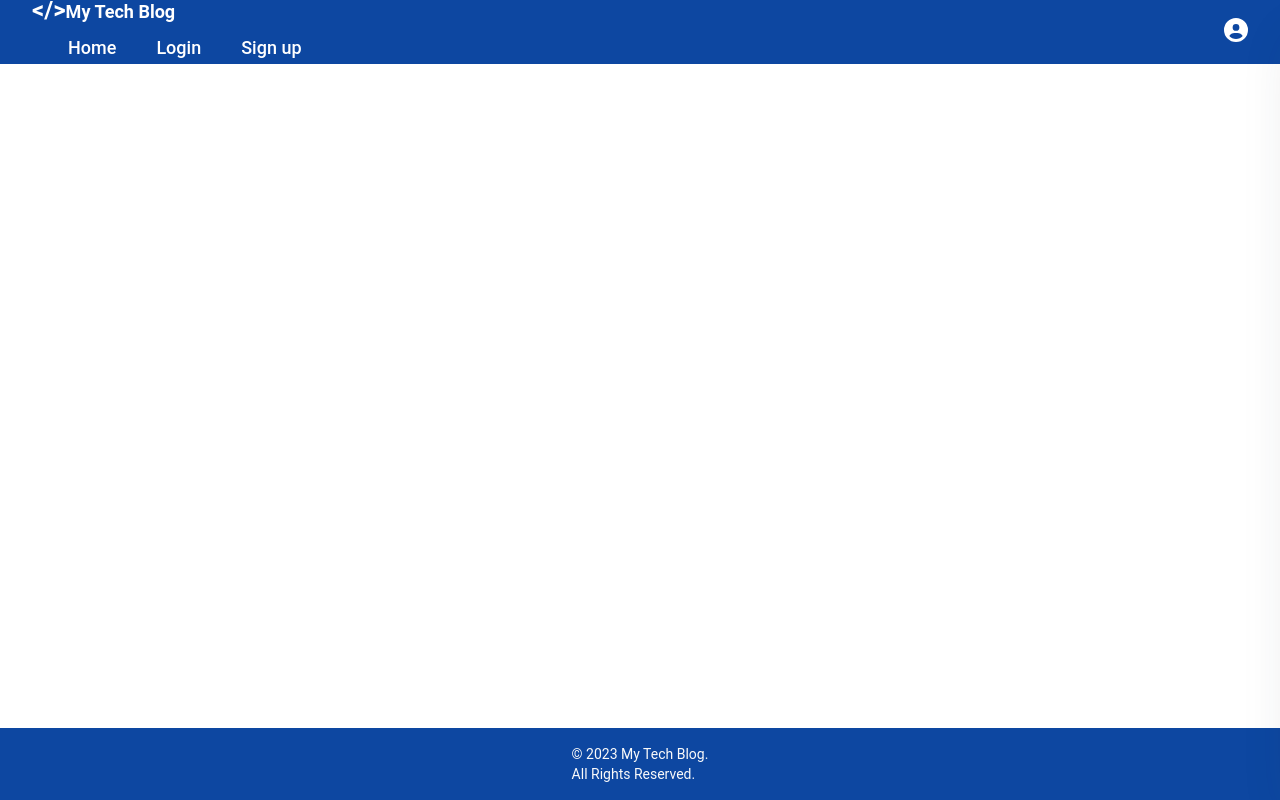
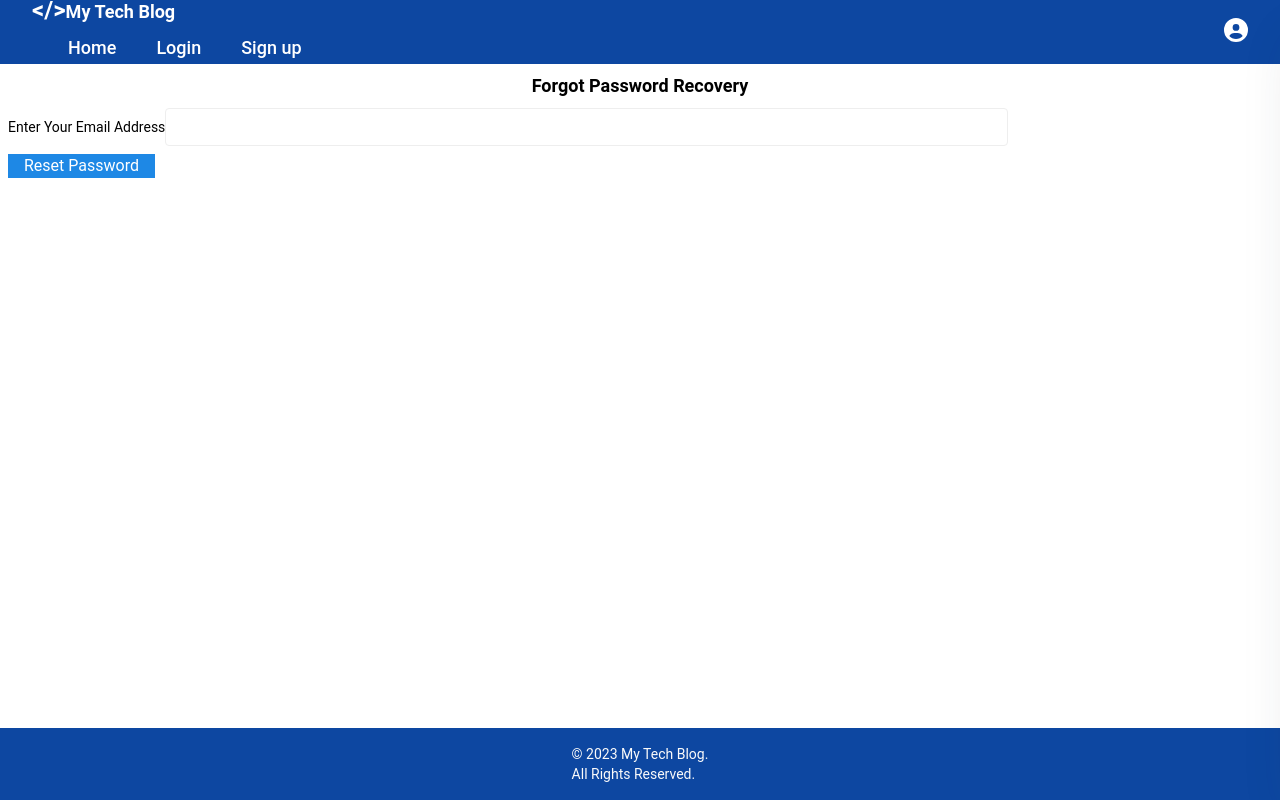
Before and after one commit to dkrest1/blog-api, a React (Vite) app in the folder client/: page /forgot-password in a window 1280 px wide. Built offline with nearby package versions, Linux system fonts and the light colour scheme.

Commit message:
update: worked on forgot password

```diff
--- a/client/src/App.jsx
+++ b/client/src/App.jsx
@@ -18,6 +18,7 @@ import { token } from './Components/redux/AccessTokenSlice';
 import { user } from './Components/redux/UserDataSlice';
 import { getUser } from './Components/redux/UserDataSlice';
 import { EditPost } from './Components/Dashboard/EditPost';
+import { ForgetPassword } from './Components/Auth/ForgetPassword';
 
 
 
@@ -32,12 +33,6 @@ function App() {
   const initialState = localStorage.getItem("profilePic") || null;
   const [selectedFile, setSelectedFile] = useState(initialState);
 
-//   const array = [{name: 'John', lname:'Doe', Email:'john.doe@example.com'}];
-
-// const [firstName, lastName, email] = array;
-
-// // const obj = { firstName, lastName, email };
-// console.log(firstName)
 
 
   return (
@@ -56,6 +51,7 @@ function App() {
           {/* <Route path='/read-post-page/:id' element={<PostPage postArray={postArray} />}/> */}
           <Route path='/read-post-page/:id' element={<ReadPostPage postArray={postArray} />}/>
           <Route path='/edit-post/:id' element={<EditPost/>}/>
+          <Route path ='forgot-password' element={<ForgetPassword/>}/>
         </Routes>
         <Footer/>
       </BrowserRouter>
--- /dev/null
+++ b/client/src/Components/Auth/ForgetPassword.jsx
@@ -0,0 +1,52 @@
+import axios from 'axios'
+import React, { useState } from 'react'
+
+export const ForgetPassword = () => {
+    const [userEmail, setEmail] = useState(
+        {
+            email: ''
+        }
+    )
+    const [error, setError] = useState('')
+
+    const handleForgetPassword=(event)=>{
+        event.preventDefault()
+        if(userEmail.email===''){
+            setError("Please enter your email to recover your password")
+        }else{
+            axios.post('http://localhost:3000/auth/forget/password')
+            .then((response)=>{
+                console.log(response)
+            })
+            .catch((error)=>{
+                console.log(error)
+            })
+        }
+    }
+    // console.log(userEmail)
+  return (
+    <div className='mt-2 px-2'>
+        <h1 className='text-center text-lg font-bold'>Forgot Password Recovery</h1>
+        <form>
+            <div className='mt-2'>
+                <label
+                    htmlFor='email'
+                    className='text-sm'>Enter Your Email Address</label>
+                <input
+                    type='email'
+                    name='name'
+                    className='appearance-none border rounded w-2/3 py-2 px-3 text-gray-700 leading-tight focus:outline-none focus:shadow-outline'
+                    required
+                    value={userEmail.email}
+                    onChange={()=>{
+                        setEmail({email: event.target.value})
+                        setError('')}}
+                    />
+                <p className='text-xs text-red-600'>{error}</p>
+            </div>
+            <button className='bg-blue-600 px-4 text-white mt-2'
+                onClick={()=>handleForgetPassword(event)}>Reset Password</button>
+        </form>
+    </div>
+  )
+}
--- a/client/src/Components/Auth/Login.jsx
+++ b/client/src/Components/Auth/Login.jsx
@@ -15,6 +15,7 @@ export const Login = () => {
   const accessToken = useSelector(token)
   const [atoken, setToken] = useState(null)
   const [userData, setUserData] = useState(null)
+  const [isPending, setIsPending] = useState(false)
   const dispatch = useDispatch()
   useEffect(()=>{
     dispatch(getToken(Cookies.get('token')))
@@ -38,6 +39,7 @@ export const Login = () => {
 
   const handleLoginSubmit =(event)=>{
     event.preventDefault()
+    setIsPending(true)
     axios.post("http://localhost:3000/auth/login", formValues)
     .then(function (response){
       console.log(response)
@@ -55,21 +57,29 @@ export const Login = () => {
         .then(function(response){
           let data = response.data
           setUserData(data)
+          setIsPending(false)
           console.log(response.data)
         })
         .catch(function(error){
           console.log(error)
+
         })
         setTimeout(() => {
           navigateTo('/')
         }, 2000);
+        setIsPending(false)
       }
     })
     .catch(function (error){
       console.log(error)
+      setIsPending(false)
     })
   }
   // console.log(accessToken)
+  const handleForgotPassword =(event)=>{
+    event.preventDefault()
+    navigateTo('/forgot-password')
+  }
 
   return (
     <div>
@@ -77,7 +87,7 @@ export const Login = () => {
             <div className="bg-white p-8 rounded-lg md:p-14">
               <ToastContainer/>
               <h2 className="text-2xl font-bold mb-4 text-center font-mono md:text-3xl">Login</h2>
-              <form onSubmit={handleLoginSubmit}>
+              <form>
                 <div className="mb-4">
                   <label className="block text-gray-700 font-bold mb-2" htmlFor="email">
                     Email
@@ -90,7 +100,7 @@ export const Login = () => {
                     onChange={handleInputChange}
                   />
                 </div>
-                <div className="mb-4">
+                <div className="flex flex-col mb-4">
                   <label className="block text-gray-700 font-bold mb-2" htmlFor="password">
                     Password
                   </label>
@@ -101,11 +111,13 @@ export const Login = () => {
                     placeholder="Password"
                     onChange={handleInputChange}
                   />
+                  <button className='self-end text-xs mt-2 text-blue-600' onClick={handleForgotPassword}>Forgot Password</button>
                 </div>
                 <div className="flex items-center justify-between">
                   <button
-                    className="bg-blue-500 hover:bg-blue-700 text-white font-bold py-2 px-4 rounded focus:outline-none focus:shadow-outline"
-                    type='submit'
+                    className="bg-blue-500  hover:bg-blue-700 text-white font-bold py-2 px-4 rounded focus:outline-none focus:shadow-outline"
+                    onClick={handleLoginSubmit}
+                    disabled={isPending}
                     // onClick={handleLoginSubmit}
                   >
                     Sign In
--- a/client/src/Components/Auth/SignUp.jsx
+++ b/client/src/Components/Auth/SignUp.jsx
@@ -42,7 +42,7 @@ const SignUpForm = () => {
     event.preventDefault();
     const validationErrors = validateForm(formValues);
     if (Object.keys(validationErrors).length === 0) {
-      axios.post("http://localhost:3000/user/create",
+      axios.post("http://localhost:3000/auth/register",
         {
           email: formValues.email.toString(),
           firstname: formValues.firstName.toString(),
@@ -52,7 +52,7 @@ const SignUpForm = () => {
         })
         .then(function (response) {
           console.log(response);
-          if (response.status === 201 ){
+          if (response.statusText==='OK'){
             alert("sign up successful")
             openModal()
           }
@@ -61,9 +61,6 @@ const SignUpForm = () => {
         .catch(function(error){
           console.log(error)
         })
-      // console.log("Valid form data:", formValues);
-      //
-
     } else {
       setErrors(validationErrors);
     }
@@ -99,8 +96,6 @@ const SignUpForm = () => {
     }
     return errors;
   };
-
-
 
   const [showModal, setShowModal] = useState(false);
 
```
